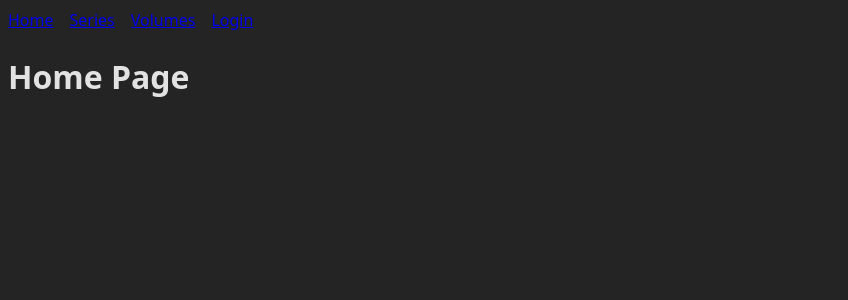
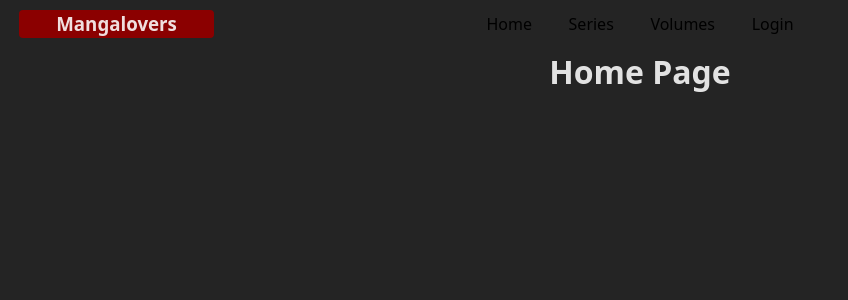
Before and after one commit to larcondo/mangalovers-frontend, a React (Vite) app: page / in a window 1280 px wide. Shown: the top 300 px of the page, without its empty margins (0-848 px from the left). Built offline with nearby package versions, Linux system fonts and the light colour scheme.

Commit message:
Create PageContainer component and update NavBar

```diff
--- a/src/App.css
+++ b/src/App.css
@@ -0,0 +1,3 @@
+main {
+  height: 100vh;
+}
--- a/src/App.tsx
+++ b/src/App.tsx
@@ -4,10 +4,10 @@ import NavBar from "./components/NavBar";
 
 function App() {
   return (
-    <div>
+    <main>
       <NavBar />
       <Outlet />
-    </div>
+    </main>
   );
 }
 
--- a/src/components/NavBar/index.module.css
+++ b/src/components/NavBar/index.module.css
@@ -1,4 +1,28 @@
 .navBar {
+  --nav-bar-height: 3em;
   display: flex;
-  gap: 1em;
+  align-items: center;
+  justify-content: center;
+  height: var(--nav-bar-height);
+  position: relative;
 }
+
+.navBar a {
+  color: initial;
+  text-decoration: none;
+  padding: 0 2ch;
+}
+
+.navBar a:hover {
+  background-color: green;
+}
+
+.logo {
+  position: absolute;
+  left: 1em;
+  background-color: darkred;
+  box-sizing: border-box;
+  padding: 0 2em;
+  border-radius: 4px;
+  /* flex: 0.5; */
+}
--- a/src/components/NavBar/index.tsx
+++ b/src/components/NavBar/index.tsx
@@ -4,6 +4,7 @@ import { Link } from "react-router-dom";
 const NavBar = () => {
   return (
     <nav className={style.navBar}>
+      <h3 className={style.logo}>Mangalovers</h3>
       <Link to={"/"}>Home</Link>
       <Link to={"/series"}>Series</Link>
       <Link to={"/volumes"}>Volumes</Link>
--- /dev/null
+++ b/src/components/PageContainer/index.module.css
@@ -0,0 +1,4 @@
+.pageContainer {
+  --nav-bar-height: 4em;
+  min-height: calc(100vh - var(--nav-bar-height));
+}
--- /dev/null
+++ b/src/components/PageContainer/index.tsx
@@ -0,0 +1,12 @@
+import style from "./index.module.css";
+import type { ReactNode } from "react";
+
+interface PageContainerProps {
+  children?: ReactNode;
+}
+
+const PageContainer = ({ children }: PageContainerProps) => {
+  return <div className={style.pageContainer}>{children}</div>;
+};
+
+export default PageContainer;
--- a/src/index.css
+++ b/src/index.css
@@ -12,3 +12,18 @@
   -webkit-font-smoothing: antialiased;
   -moz-osx-font-smoothing: grayscale;
 }
+
+body {
+  margin: 0;
+  padding: 0;
+}
+
+body * {
+  padding: 0;
+  margin: 0;
+  box-sizing: border-box;
+}
+
+.page-title {
+  text-align: center;
+}
--- a/src/pages/HomePage/index.tsx
+++ b/src/pages/HomePage/index.tsx
@@ -1,8 +1,10 @@
+import PageContainer from "../../components/PageContainer";
+
 const HomePage = () => {
   return (
-    <div>
-      <h1>Home Page</h1>
-    </div>
+    <PageContainer>
+      <h1 className="page-title">Home Page</h1>
+    </PageContainer>
   );
 };
 
--- a/src/pages/SeriesPage/index.tsx
+++ b/src/pages/SeriesPage/index.tsx
@@ -1,8 +1,10 @@
+import PageContainer from "../../components/PageContainer";
+
 const SeriesPage = () => {
   return (
-    <div>
-      <h1>Series Page</h1>
-    </div>
+    <PageContainer>
+      <h1 className="page-title">Series Page</h1>
+    </PageContainer>
   );
 };
 
--- a/src/pages/VolumePage/index.tsx
+++ b/src/pages/VolumePage/index.tsx
@@ -1,8 +1,10 @@
+import PageContainer from "../../components/PageContainer";
+
 const VolumePage = () => {
   return (
-    <div>
-      <h1>Volume Page</h1>
-    </div>
+    <PageContainer>
+      <h1 className="page-title">Volume Page</h1>
+    </PageContainer>
   );
 };
 
```
